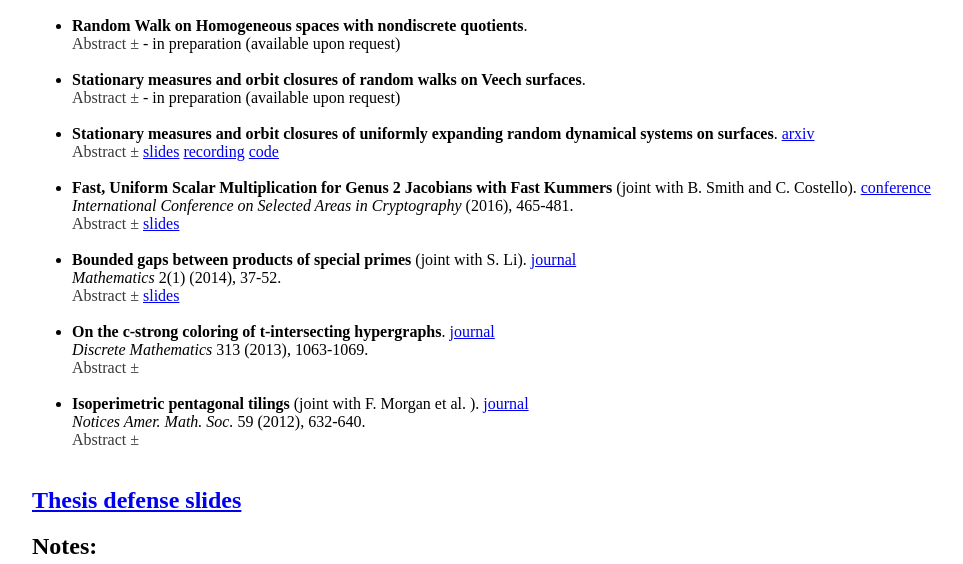
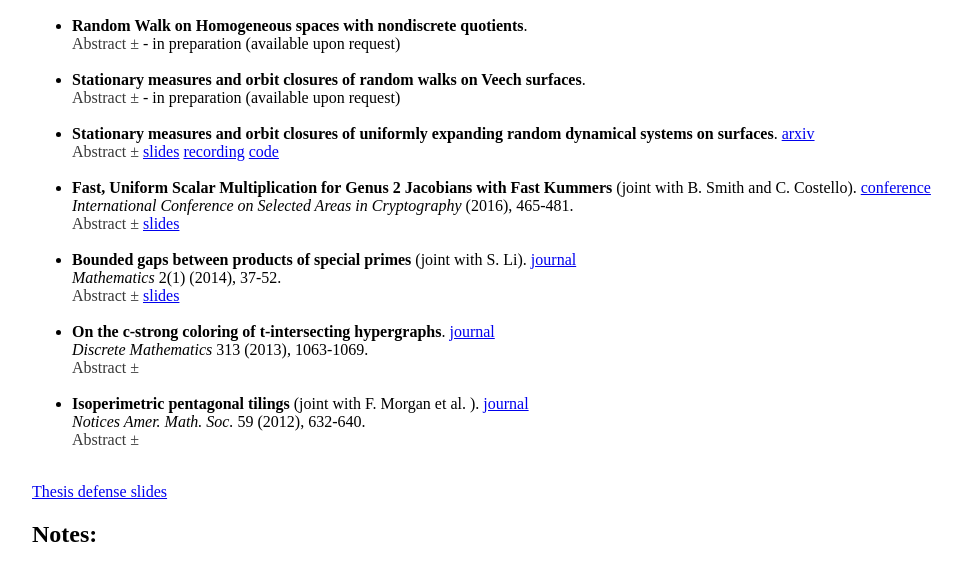
Before and after one commit to briancpn11/briancpn11.github.io, a plain HTML site: page index.html in a window 1280 px wide. Shown: the part 364-928 px from the top of the page, without its empty margins (158-1121 px from the left). Drawn offline with Linux system fonts and the light colour scheme.

Commit message:
minor edit

```diff
--- a/index.html
+++ b/index.html
@@ -157,7 +157,7 @@
 
 					</ul>
 
-					<h2><a href="slides/defense.pdf">Thesis defense slides</a></h2>
+					<a href="slides/defense.pdf">Thesis defense slides</a>
 
 					<h2>Notes:</h2>
 
```
